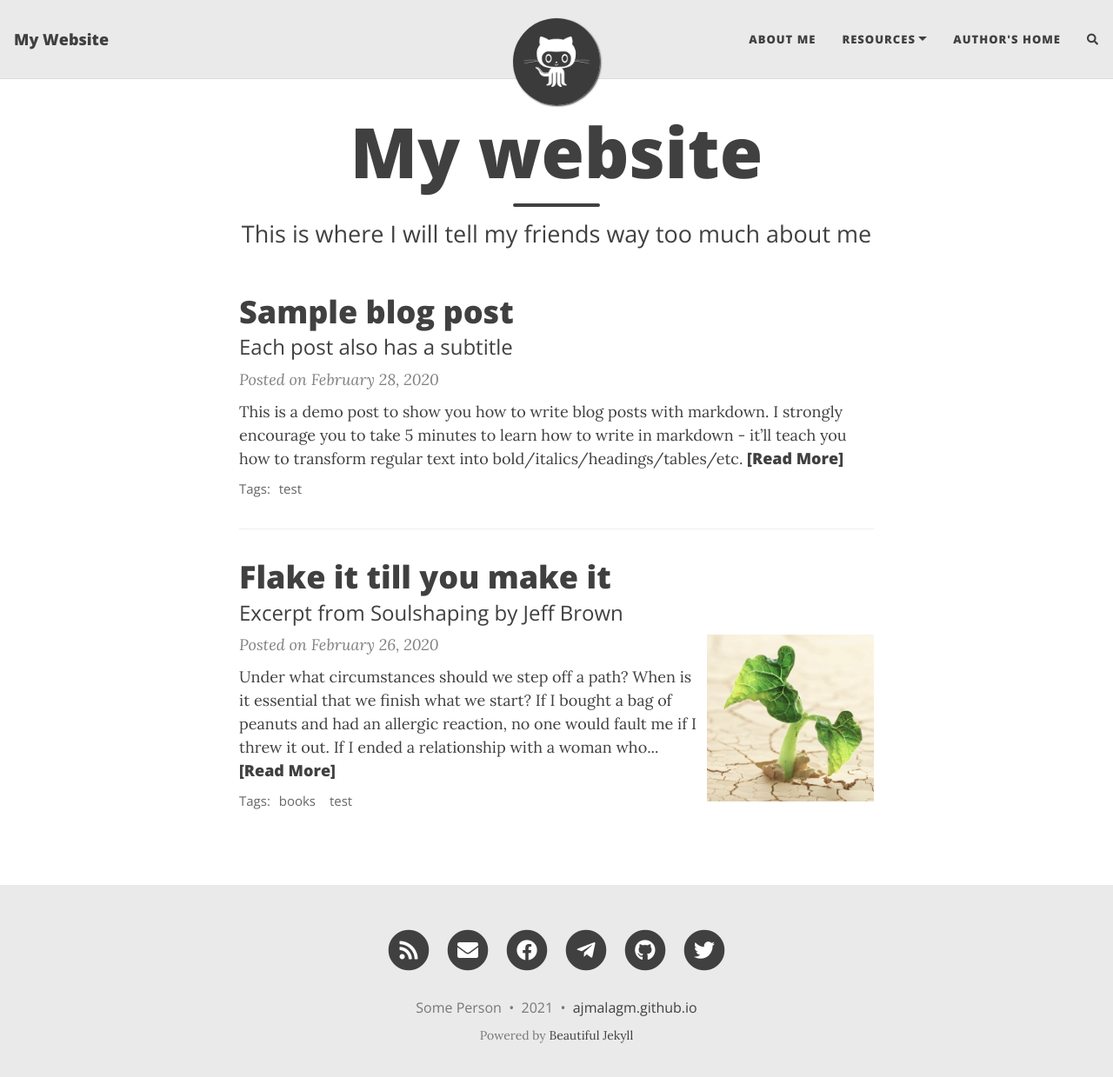
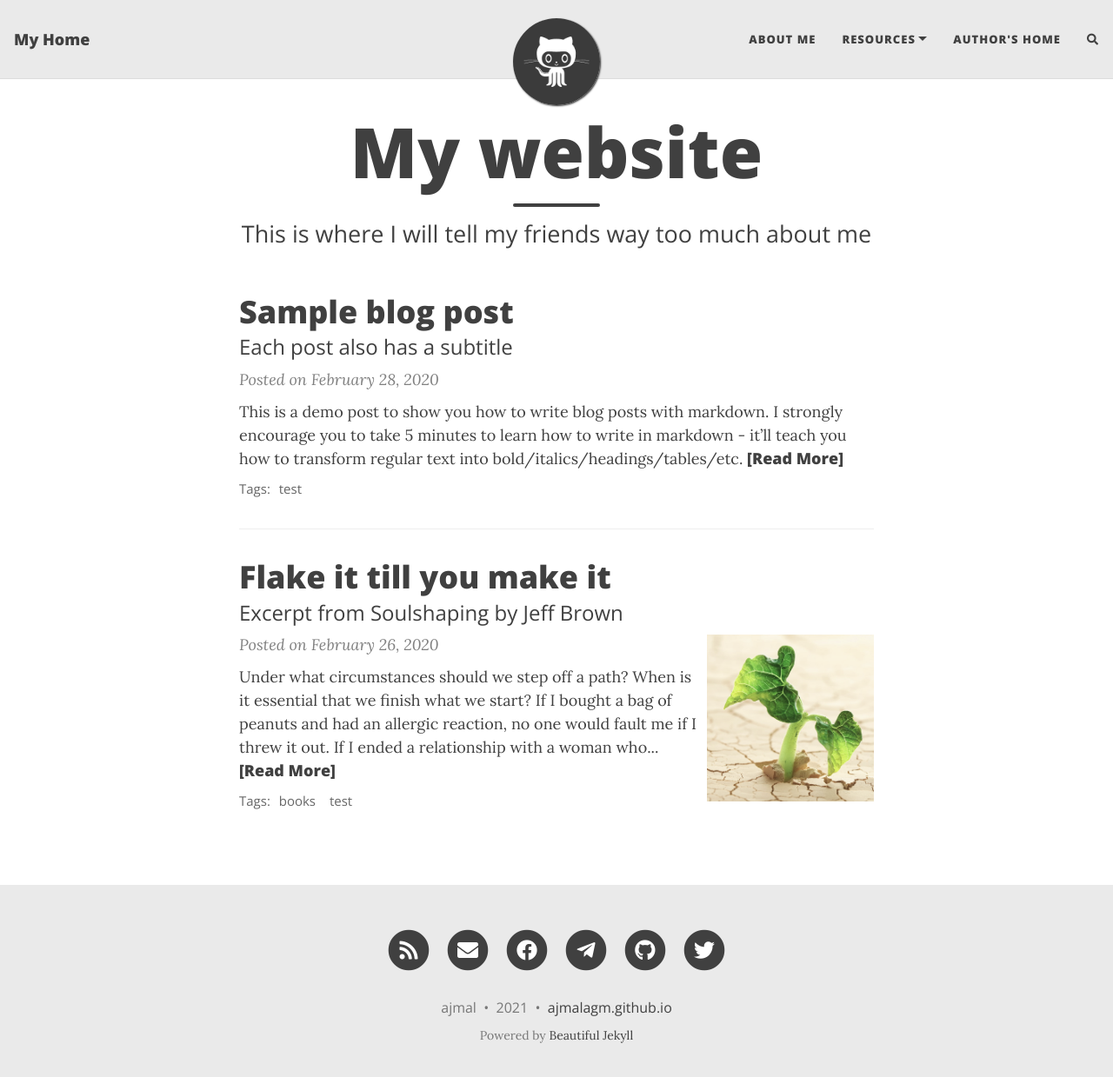
Before and after one commit to ajmalagm/ajmal, a Jekyll site: the page built from index.html, in a window 1280 px wide and 1252 px high. Shown: the top 1239 px of the window at 87% size. Built offline with Jekyll 4.4.1, drawn with Linux system fonts in a browser that asks for light colours; nearby versions of some CDN libraries; the list of posts is cut into pages by our own code; comment, search, counter and statistics services are not loaded.

Commit message:
Update _config.yml

```diff
--- a/_config.yml
+++ b/_config.yml
@@ -6,10 +6,10 @@
 # --- Required options --- #
 
 # Name of website
-title: My Website
+title: My Home
 
 # Your name to show in the footer
-author: Some Person
+author: ajmal
 
 # --- List of links in the navigation bar --- #
 
```
